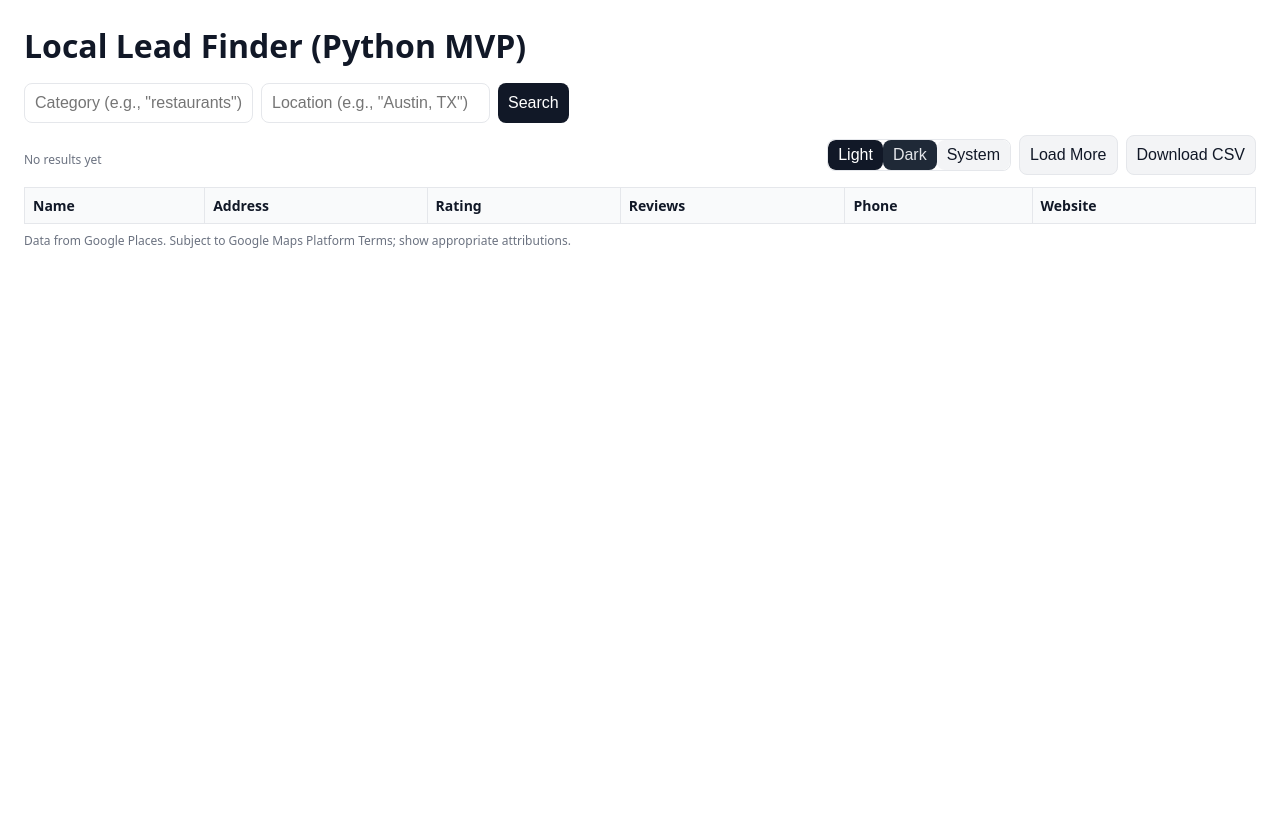
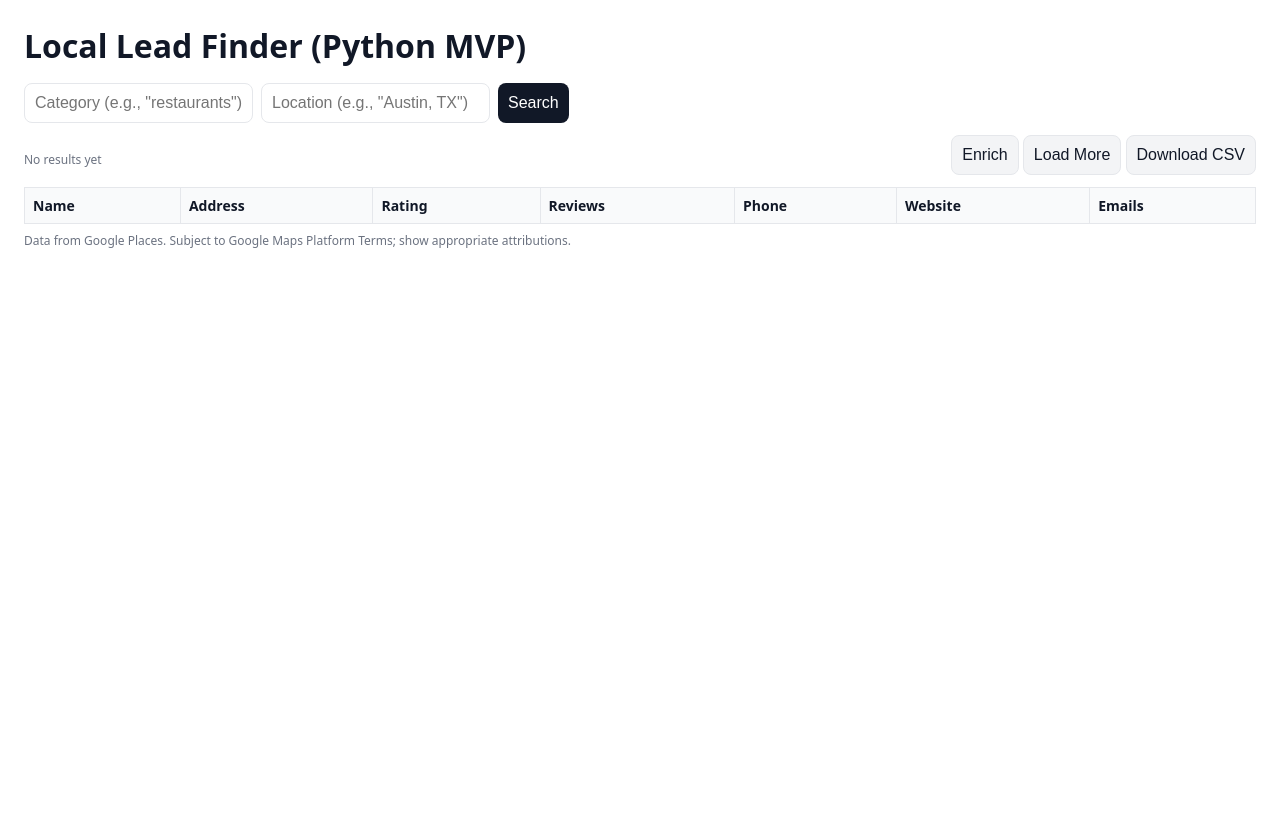
Before and after one commit to emil602/local-lead-finder-py, a Flask app: page / in a window 1280 px wide. After the commit the page ends 248 px from the top, so only its background shows below. Run offline with Flask 3, Linux system fonts and the light colour scheme; lists and menus that the app fills with data are empty.

Commit message:
index.html

```diff
--- a/templates/index.html
+++ b/templates/index.html
@@ -5,94 +5,20 @@
   <meta name="viewport" content="width=device-width, initial-scale=1" />
   <title>Local Lead Finder (Python MVP)</title>
   <style>
-    /* -------- Theme tokens -------- */
-    :root {
-      --bg: #ffffff;
-      --fg: #111827;
-      --muted: #6b7280;
-      --border: #e5e7eb;
-      --head: #f9fafb;
-      --btn-bg: #111827;
-      --btn-fg: #ffffff;
-      --btn-muted-bg: #f3f4f6;
-      --btn-muted-fg: #111827;
-      --accent: #3b82f6;
-    }
-    [data-theme="dark"] {
-      --bg: #0b1018;
-      --fg: #e5e7eb;
-      --muted: #9ca3af;
-      --border: #1f2937;
-      --head: #101827;
-      --btn-bg: #2563eb;
-      --btn-fg: #ffffff;
-      --btn-muted-bg: #1f2937;
-      --btn-muted-fg: #e5e7eb;
-      --accent: #60a5fa;
-    }
-    @media (prefers-color-scheme: dark) {
-      html[data-theme="system"] { color-scheme: dark; }
-    }
-
-    /* -------- Base layout -------- */
-    html, body { height: 100%; }
-    body {
-      background: var(--bg);
-      color: var(--fg);
-      font-family: system-ui, -apple-system, Arial, sans-serif;
-      margin: 24px;
-    }
-    h1 { margin: 0 0 16px; }
-    input, button {
-      padding: 10px;
-      font-size: 16px;
-      border-radius: 8px;
-      border: 1px solid var(--border);
-      background: var(--bg);
-      color: var(--fg);
-    }
-    input:focus, button:focus { outline: 2px solid var(--accent); outline-offset: 2px; }
-    .row { display: flex; gap: 8px; margin-bottom: 12px; }
-    .muted { color: var(--muted); font-size: 12px; margin-top: 8px; }
-    .bar { display: flex; align-items: center; justify-content: space-between; margin-top: 8px; gap: 12px; }
-    .btn { background: var(--btn-bg); color: var(--btn-fg); border: none; cursor: pointer; }
-    .btn:disabled { opacity: .55; cursor: not-allowed; }
-    .btn-muted { background: var(--btn-muted-bg); color: var(--btn-muted-fg); border: 1px solid var(--border); }
-
-    table { border-collapse: collapse; width: 100%; margin-top: 12px; }
-    th, td { border: 1px solid var(--border); padding: 8px; text-align: left; font-size: 14px; }
-    thead { background: var(--head); }
-
-    .right { display: flex; align-items: center; gap: 8px; }
-
-    /* -------- Spinner -------- */
-    .spinner {
-      width: 18px; height: 18px;
-      border-radius: 50%;
-      border: 3px solid var(--border);
-      border-top-color: var(--accent);
-      animation: spin 0.9s linear infinite;
-    }
-    @keyframes spin { to { transform: rotate(360deg); } }
-    .hidden { display: none; }
-
-    /* Theme toggle group */
-    .segmented {
-      display: inline-flex;
-      border: 1px solid var(--border);
-      border-radius: 8px;
-      overflow: hidden;
-    }
-    .segmented button {
-      padding: 6px 10px;
-      background: var(--btn-muted-bg);
-      color: var(--btn-muted-fg);
-      border: none;
-    }
-    .segmented button.active {
-      background: var(--btn-bg);
-      color: var(--btn-fg);
-    }
+    :root { --bg:#fff; --fg:#111827; --muted:#6b7280; --border:#e5e7eb; --head:#f9fafb; --btn-bg:#111827; --btn-fg:#fff; --btn-muted-bg:#f3f4f6; --btn-muted-fg:#111827; --accent:#3b82f6; }
+    body { background:var(--bg); color:var(--fg); font-family:system-ui,-apple-system,Arial,sans-serif; margin:24px; }
+    h1 { margin:0 0 16px; }
+    input,button { padding:10px; font-size:16px; border-radius:8px; border:1px solid var(--border); background:var(--bg); color:var(--fg); }
+    input:focus,button:focus { outline:2px solid var(--accent); outline-offset:2px; }
+    .row { display:flex; gap:8px; margin-bottom:12px; }
+    .muted { color:var(--muted); font-size:12px; margin-top:8px; }
+    .bar { display:flex; align-items:center; justify-content:space-between; margin-top:8px; gap:12px; }
+    .btn { background:var(--btn-bg); color:var(--btn-fg); border:none; cursor:pointer; }
+    .btn:disabled { opacity:.55; cursor:not-allowed; }
+    .btn-muted { background:var(--btn-muted-bg); color:var(--btn-muted-fg); border:1px solid var(--border); }
+    table { border-collapse:collapse; width:100%; margin-top:12px; }
+    th,td { border:1px solid var(--border); padding:8px; text-align:left; font-size:14px; vertical-align:top; }
+    thead { background:var(--head); }
   </style>
 </head>
 <body>
@@ -107,16 +33,9 @@
   </form>
 
   <div class="bar">
-    <div class="right">
-      <div id="spinner" class="spinner hidden" aria-hidden="true"></div>
-      <div id="status" class="muted">No results yet</div>
-    </div>
-    <div class="right">
-      <div class="segmented" id="themeGroup" aria-label="Theme">
-        <button type="button" data-theme="light">Light</button>
-        <button type="button" data-theme="dark">Dark</button>
-        <button type="button" data-theme="system">System</button>
-      </div>
+    <div id="status" class="muted">No results yet</div>
+    <div>
+      <button id="enrichBtn" class="btn-muted" disabled>Enrich</button>
       <button id="loadMoreBtn" class="btn-muted" disabled>Load More</button>
       <button id="downloadBtn" class="btn-muted" disabled>Download CSV</button>
     </div>
@@ -132,166 +51,108 @@
           <th>Reviews</th>
           <th>Phone</th>
           <th>Website</th>
+          <th>Emails</th> <!-- NEW -->
         </tr>
       </thead>
       <tbody></tbody>
     </table>
   </div>
 
-  <p class="muted">
-    Data from Google Places. Subject to Google Maps Platform Terms; show appropriate attributions.
-  </p>
+  <p class="muted">Data from Google Places. Subject to Google Maps Platform Terms; show appropriate attributions.</p>
 
   <script>
-    /* ------- DOM refs ------- */
-    var form = document.getElementById("searchForm");
-    var categoryEl = document.getElementById("category");
-    var locationEl = document.getElementById("location");
-    var statusEl = document.getElementById("status");
-    var tableBody = document.querySelector("#resultsTable tbody");
-    var downloadBtn = document.getElementById("downloadBtn");
-    var loadMoreBtn = document.getElementById("loadMoreBtn");
-    var searchBtn = document.getElementById("searchBtn");
-    var spinner = document.getElementById("spinner");
-    var themeGroup = document.getElementById("themeGroup");
+    const form = document.getElementById("searchForm");
+    const categoryEl = document.getElementById("category");
+    const locationEl = document.getElementById("location");
+    const statusEl = document.getElementById("status");
+    const tableBody = document.querySelector("#resultsTable tbody");
+    const downloadBtn = document.getElementById("downloadBtn");
+    const loadMoreBtn = document.getElementById("loadMoreBtn");
+    const enrichBtn = document.getElementById("enrichBtn");
+    const searchBtn = document.getElementById("searchBtn");
 
-    /* ------- State ------- */
     var currentLeads = [];
     var currentCategory = "";
     var currentLocation = "";
-    var nextPageToken = ""; // empty = no more
+    var nextPageToken = "";
 
-    function val(x, d) { return (x === null || x === undefined) ? d : x; }
-    function showSpinner(on) {
-      if (on) { spinner.classList.remove("hidden"); spinner.setAttribute("aria-hidden","false"); }
-      else { spinner.classList.add("hidden"); spinner.setAttribute("aria-hidden","true"); }
-    }
-
-    function appendRows(leads) {
-      for (var i = 0; i < leads.length; i++) {
+    function val(x,d){ return (x===null||x===undefined)?d:x; }
+    function appendRows(leads){
+      for (var i=0;i<leads.length;i++){
         var l = leads[i];
-        var name = val(l.name, "");
-        var address = val(l.address, "");
-        var rating = val(l.rating, "-");
-        var reviewCount = val(l.reviewCount, "-");
-        var phone = val(l.phone, "-");
-        var website = l.website ? '<a href="' + l.website + '" target="_blank" rel="noreferrer">Visit</a>' : "-";
-
         var tr = document.createElement("tr");
         tr.innerHTML =
-          "<td>" + name + "</td>" +
-          "<td>" + address + "</td>" +
-          "<td>" + rating + "</td>" +
-          "<td>" + reviewCount + "</td>" +
-          "<td>" + phone + "</td>" +
-          "<td>" + website + "</td>";
+          "<td>"+val(l.name,"")+"</td>"+
+          "<td>"+val(l.address,"")+"</td>"+
+          "<td>"+val(l.rating,"-")+"</td>"+
+          "<td>"+val(l.reviewCount,"-")+"</td>"+
+          "<td>"+val(l.phone,"-")+"</td>"+
+          "<td>"+(l.website?('<a href=\"'+l.website+'\" target=\"_blank\" rel=\"noreferrer\">Visit</a>'):"-")+"</td>"+
+          "<td>"+(Array.isArray(l.emails)?l.emails.join(', '):(l.emails||''))+"</td>";
         tableBody.appendChild(tr);
       }
     }
-
-    function updateUI() {
-      statusEl.textContent = currentLeads.length ? ("Found " + currentLeads.length + " leads") : "No results";
-      downloadBtn.disabled = currentLeads.length === 0;
-      loadMoreBtn.disabled = !nextPageToken;  // enable only if more pages
+    function rerender(){ tableBody.innerHTML=""; appendRows(currentLeads); }
+    function updateUI(){
+      statusEl.textContent = currentLeads.length?("Found "+currentLeads.length+" leads"):"No results";
+      downloadBtn.disabled = currentLeads.length===0;
+      loadMoreBtn.disabled = !nextPageToken;
+      enrichBtn.disabled = currentLeads.length===0;
     }
-
-    function fetchPage(opts) {
-      var body = { };
-      if (opts.initial) {
-        body.category = currentCategory;
-        body.location = currentLocation;
-      }
-      if (nextPageToken) {
-        body.pageToken = nextPageToken;
-      }
-
-      showSpinner(true);
-      return fetch("/api/search", {
-        method: "POST",
-        headers: { "Content-Type": "application/json" },
-        body: JSON.stringify(body)
-      })
-      .then(function (r) { return r.json().then(function (j){ return {ok:r.ok, body:j}; }); })
-      .then(function (res) {
-        if (!res.ok) { throw new Error(res.body && res.body.error ? res.body.error : "Search failed"); }
-        var newLeads = res.body.leads || [];
-        appendRows(newLeads);
-        currentLeads = currentLeads.concat(newLeads);
-        nextPageToken = res.body.nextPageToken || "";
-        updateUI();
-      })
-      .catch(function (err) {
-        statusEl.textContent = "Error: " + err.message;
-      })
-      .finally(function () {
-        showSpinner(false);
-      });
+    function fetchPage(opts){
+      var body={};
+      if (opts.initial){ body.category=currentCategory; body.location=currentLocation; }
+      if (nextPageToken){ body.pageToken=nextPageToken; }
+      return fetch("/api/search",{ method:"POST", headers:{ "Content-Type":"application/json" }, body:JSON.stringify(body)})
+        .then(r=>r.json().then(j=>({ok:r.ok,body:j})))
+        .then(res=>{
+          if(!res.ok) throw new Error(res.body&&res.body.error?res.body.error:"Search failed");
+          var newLeads=res.body.leads||[];
+          currentLeads=currentLeads.concat(newLeads);
+          nextPageToken=res.body.nextPageToken||"";
+          rerender(); updateUI();
+        });
     }
-
-    form.addEventListener("submit", function (e) {
+    form.addEventListener("submit",function(e){
       e.preventDefault();
-      currentCategory = categoryEl.value.trim();
-      currentLocation = locationEl.value.trim();
-      currentLeads = [];
-      nextPageToken = "";
-      tableBody.innerHTML = "";
-      statusEl.textContent = "Searching…";
-      downloadBtn.disabled = true;
-      loadMoreBtn.disabled = true;
-      searchBtn.disabled = true;
-
-      fetchPage({ initial: true })
-        .finally(function () { searchBtn.disabled = false; });
+      currentCategory=categoryEl.value.trim();
+      currentLocation=locationEl.value.trim();
+      currentLeads=[]; nextPageToken=""; tableBody.innerHTML="";
+      statusEl.textContent="Searching…"; downloadBtn.disabled=true; loadMoreBtn.disabled=true; enrichBtn.disabled=true; searchBtn.disabled=true;
+      fetchPage({initial:true}).catch(err=>statusEl.textContent="Error: "+err.message).finally(()=>{searchBtn.disabled=false;});
     });
-
-    loadMoreBtn.addEventListener("click", function () {
-      if (!nextPageToken) return;
-      statusEl.textContent = "Loading more…";
-      loadMoreBtn.disabled = true;
-      fetchPage({ initial: false });
+    loadMoreBtn.addEventListener("click",function(){
+      if(!nextPageToken) return;
+      statusEl.textContent="Loading more…"; loadMoreBtn.disabled=true;
+      fetchPage({initial:false}).catch(err=>statusEl.textContent="Error: "+err.message);
     });
-
-    downloadBtn.addEventListener("click", function () {
-      fetch("/api/export", {
-        method: "POST",
-        headers: { "Content-Type": "application/json" },
-        body: JSON.stringify({ leads: currentLeads })
-      })
-      .then(function (r) { return r.blob(); })
-      .then(function (blob) {
-        var url = URL.createObjectURL(blob);
-        var a = document.createElement("a");
-        a.href = url;
-        a.download = "leads.csv";
-        a.click();
-        URL.revokeObjectURL(url);
-      })
-      .catch(function () { alert("Failed to download CSV"); });
+    enrichBtn.addEventListener("click",function(){
+      if(!currentLeads.length) return;
+      statusEl.textContent="Enriching…"; enrichBtn.disabled=true;
+      fetch("/api/enrich",{ method:"POST", headers:{ "Content-Type":"application/json" }, body:JSON.stringify({leads:currentLeads})})
+        .then(r=>r.json().then(j=>({ok:r.ok,body:j})))
+        .then(res=>{
+          if(!res.ok) throw new Error(res.body&&res.body.error?res.body.error:"Enrichment failed");
+          var bySite={}; (res.body.enriched||[]).forEach(e=>{ if(e&&e.website) bySite[e.website]=e; });
+          for (var i=0;i<currentLeads.length;i++){
+            var site=currentLeads[i].website||"";
+            if(site && bySite[site]){
+              var info=bySite[site];
+              currentLeads[i].meta_description = info.meta_description || currentLeads[i].meta_description;
+              currentLeads[i].about_summary   = info.about_summary   || currentLeads[i].about_summary;
+              currentLeads[i].contact_url     = info.contact_url     || currentLeads[i].contact_url;
+              currentLeads[i].emails          = info.emails || currentLeads[i].emails;
+            }
+          }
+          rerender(); statusEl.textContent="Enriched "+currentLeads.length+" leads";
+        })
+        .catch(err=>statusEl.textContent="Error: "+err.message)
+        .finally(()=>{ enrichBtn.disabled = currentLeads.length===0; });
     });
-
-    /* ------- Theme toggle (Light / Dark / System) ------- */
-    function setTheme(theme) {
-      document.documentElement.setAttribute("data-theme", theme);
-      try { localStorage.setItem("llf-theme", theme); } catch(e) {}
-      // update UI state
-      var buttons = themeGroup.querySelectorAll("button");
-      for (var i=0;i<buttons.length;i++) {
-        var b = buttons[i];
-        if (b.getAttribute("data-theme") === theme) b.classList.add("active");
-        else b.classList.remove("active");
-      }
-    }
-    // init theme from storage or default to light
-    (function() {
-      var saved = null;
-      try { saved = localStorage.getItem("llf-theme"); } catch(e) {}
-      setTheme(saved || "light");
-    })();
-
-    themeGroup.addEventListener("click", function (e) {
-      var t = e.target && e.target.getAttribute ? e.target.getAttribute("data-theme") : null;
-      if (!t) return;
-      setTheme(t);
+    downloadBtn.addEventListener("click",function(){
+      fetch("/api/export",{ method:"POST", headers:{ "Content-Type":"application/json" }, body:JSON.stringify({leads:currentLeads})})
+        .then(r=>r.blob()).then(blob=>{ var url=URL.createObjectURL(blob); var a=document.createElement("a"); a.href=url; a.download="leads_enriched.csv"; a.click(); URL.revokeObjectURL(url); })
+        .catch(()=>alert("Failed to download CSV"));
     });
   </script>
 </body>
```
